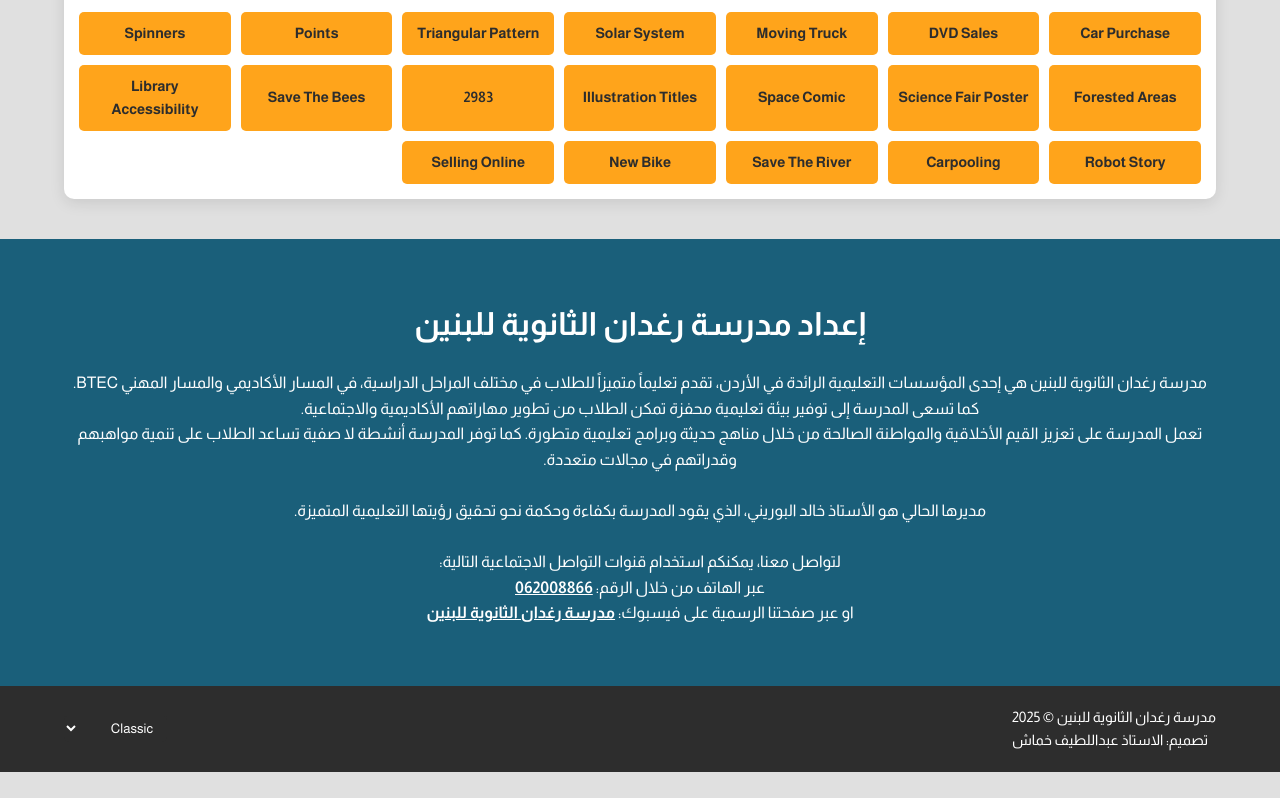
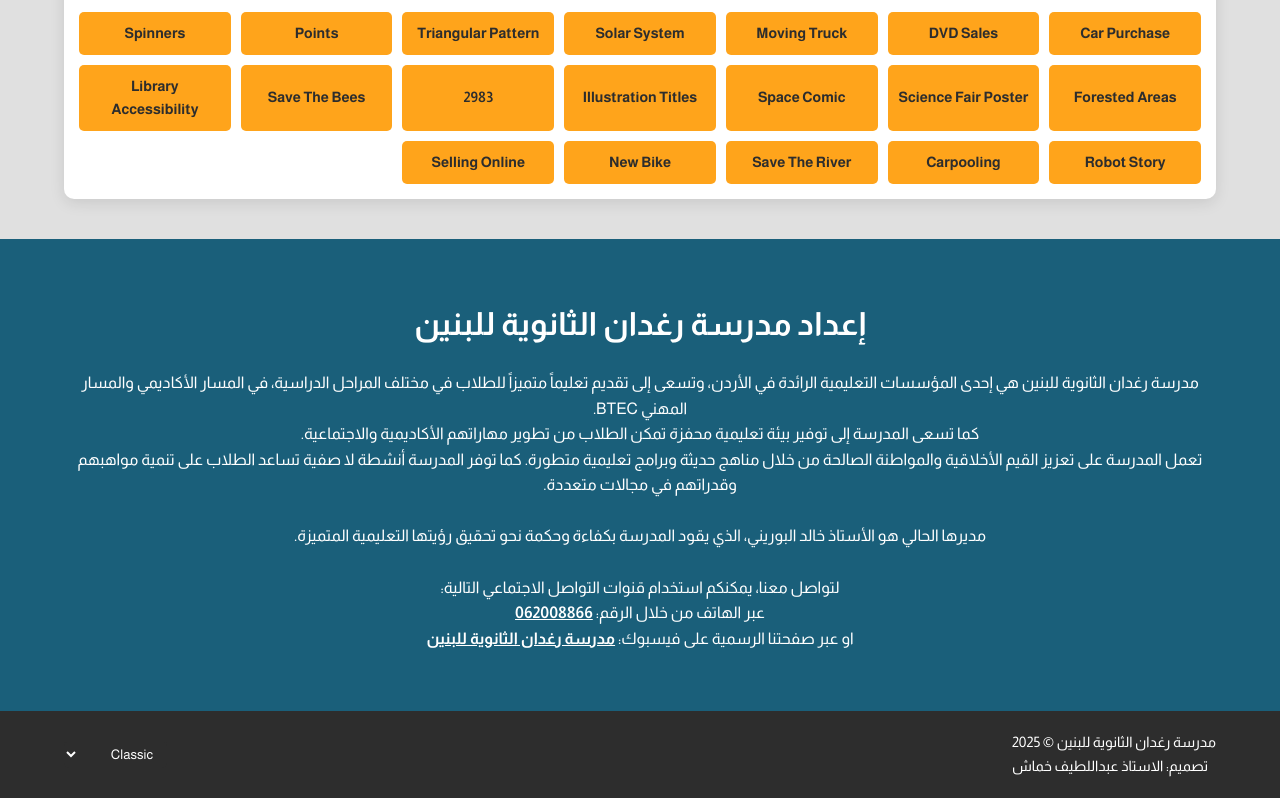
Before and after one commit to Raghdan-school/pisa, a plain HTML site: page index.html in a window 1280 px wide. Shown: the part 1650-2448 px from the top of the page. Before the commit the page ends 2422 px from the top, so only its background shows below. Drawn offline with Linux system fonts and the light colour scheme.

Commit message:
Update index.html

```diff
--- a/index.html
+++ b/index.html
@@ -491,7 +491,7 @@ a {
                     <li><strong>طبيعة الامتحان: </strong>إلكتروني</li>
                 </ul>
 
-                <p>يعد امتحان بيزا فرصة مهمة لتقييم وتحسين نظامنا التعليمي، ونشجع جميع الطلاب المؤهلين على المشاركة والاستعداد بشكل جيد.</p>
+                <p>يعد امتحان بيزا فرصة مهمة لتقييم وتحسين نظامنا التعليمي، ونشجع جميع الطلاب المؤهلين على المشاركة والاستعداد الجيد</p>
                 <p>الرابط الرسمي للامتحان: <a href="https://pisa2022-questions.oecd.org/platform/index.html?user=&lang=ara-ARE" target="_blank">https://pisa2022-questions.oecd.org/platform/index.html?user=&lang=ara-ARE</a></p>
             </section>
             <h1 class="section-title">روابط اختبارات محاكاة من الأعوام السابقة</h1>
@@ -561,13 +561,13 @@ a {
     <section class="about">
         <div class="container">
             <h2>إعداد مدرسة رغدان الثانوية للبنين</h2>
-            <p>مدرسة رغدان الثانوية للبنين هي إحدى المؤسسات التعليمية الرائدة في الأردن، تقدم تعليماً متميزاً للطلاب في مختلف المراحل الدراسية، في المسار الأكاديمي والمسار المهني BTEC.</p>
+            <p>مدرسة رغدان الثانوية للبنين هي إحدى المؤسسات التعليمية الرائدة في الأردن، وتسعى إلى تقديم تعليماً متميزاً للطلاب في مختلف المراحل الدراسية، في المسار الأكاديمي والمسار المهني BTEC.</p>
             <p> كما تسعى المدرسة إلى توفير بيئة تعليمية محفزة تمكن الطلاب من تطوير مهاراتهم الأكاديمية والاجتماعية.</p>
             <p>تعمل المدرسة على تعزيز القيم الأخلاقية والمواطنة الصالحة من خلال مناهج حديثة وبرامج تعليمية متطورة. كما توفر المدرسة أنشطة لا صفية تساعد الطلاب على تنمية مواهبهم وقدراتهم في مجالات متعددة.</p>
             <br>
             <p>مديرها الحالي هو الأستاذ خالد البوريني، الذي يقود المدرسة بكفاءة وحكمة نحو تحقيق رؤيتها التعليمية المتميزة.</p>
             <br>
-            <p>لتواصل معنا، يمكنكم استخدام قنوات التواصل الاجتماعية التالية: </p>
+            <p>لتواصل معنا، يمكنكم استخدام قنوات التواصل الاجتماعي التالية: </p>
             <p>عبر الهاتف من خلال الرقم: <a href="tel:062008866">062008866</a></p>
             <p>او عبر صفحتنا الرسمية على فيسبوك: <a href="https://www.facebook.com/p/%D9%85%D8%AF%D8%B1%D8%B3%D8%A9-%D8%B1%D8%BA%D8%AF%D8%A7%D9%86-%D8%A7%D9%84%D8%AB%D8%A7%D9%86%D9%88%D9%8A%D8%A9-%D9%84%D9%84%D8%A8%D9%86%D9%8A%D9%86-%D9%84%D9%88%D8%A7%D8%A1-%D9%82%D8%B5%D8%A8%D8%A9-%D8%B9%D9%85%D8%A7%D9%86-100083534372416/" target="_blank">مدرسة رغدان الثانوية للبنين </a></p>
         </div>
```
